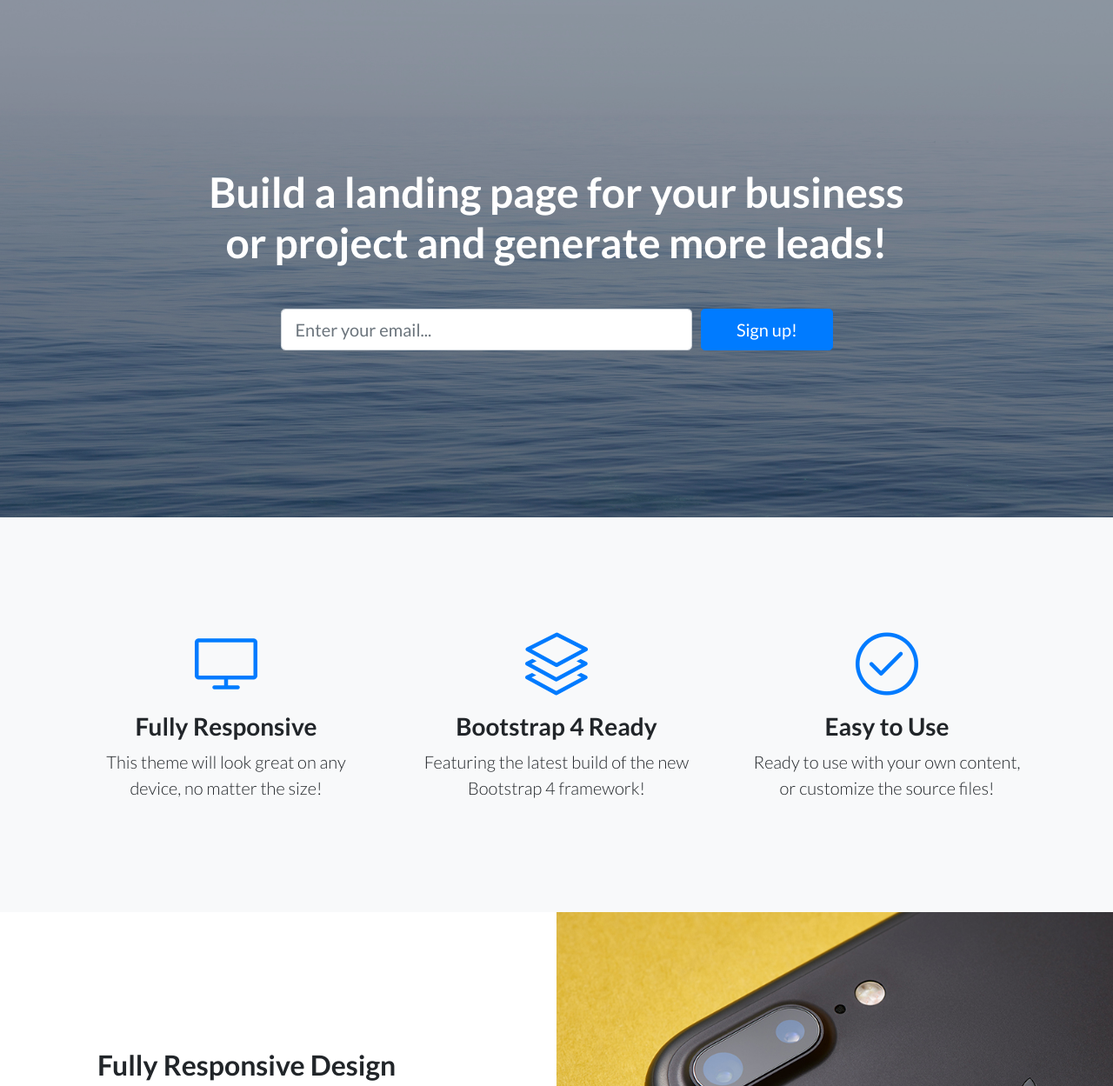
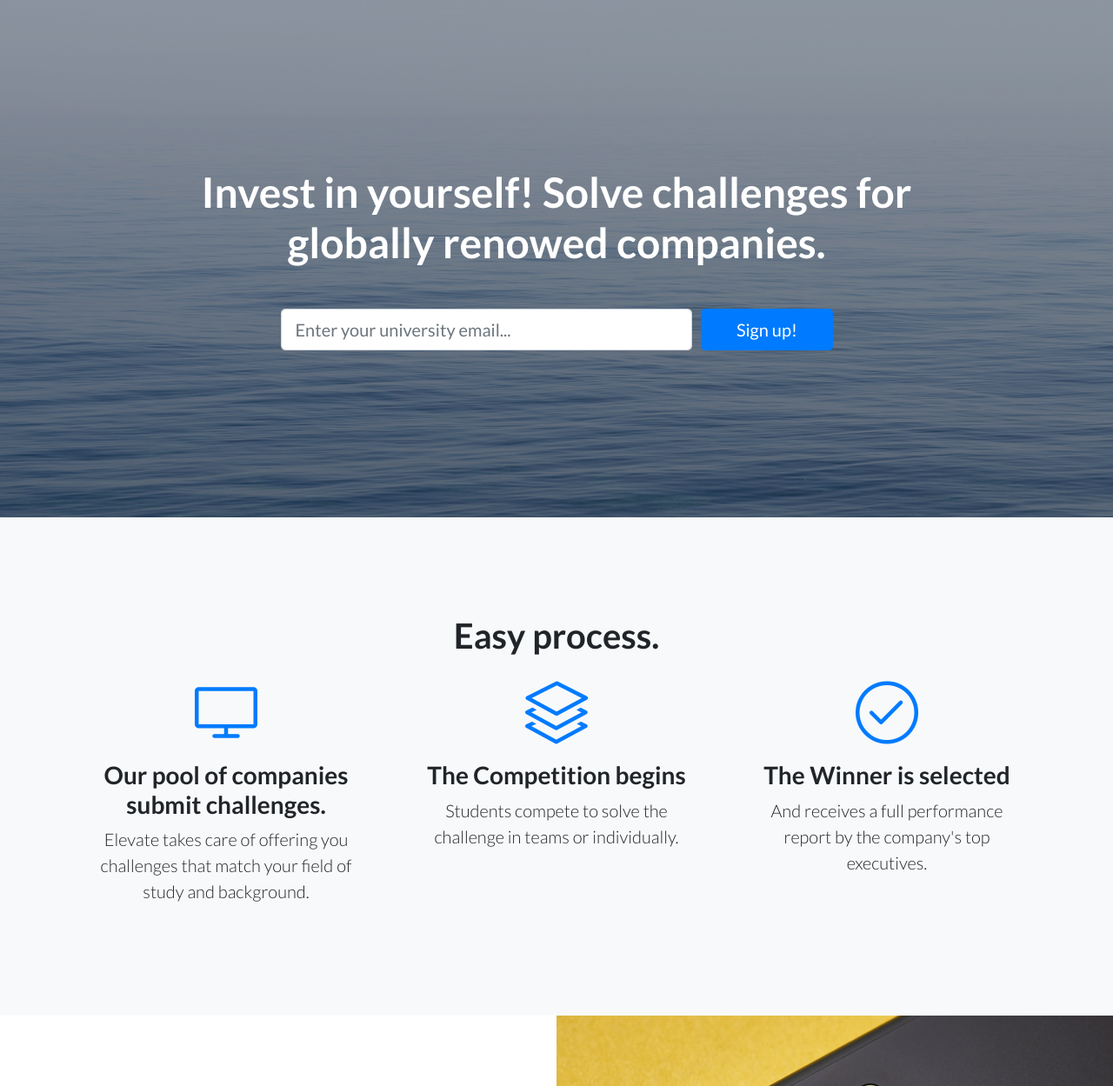
Before and after one commit to vgardrinier/elevate_landing, a website: page index.html in a window 1280 px wide. Shown: the part 56-1305 px from the top of the page at 87% size. Drawn offline with Linux system fonts and the light colour scheme.

Commit message:
change content to match elevate's value prop

```diff
--- a/index.html
+++ b/index.html
@@ -8,7 +8,7 @@
   <meta name="description" content="">
   <meta name="author" content="">
 
-  <title>Landing Page - Start Bootstrap Theme</title>
+  <title>Elevate</title>
 
   <!-- Bootstrap core CSS -->
   <link href="vendor/bootstrap/css/bootstrap.min.css" rel="stylesheet">
@@ -28,8 +28,8 @@
   <!-- Navigation -->
   <nav class="navbar navbar-light bg-light static-top">
     <div class="container">
-      <a class="navbar-brand" href="#">Start Bootstrap</a>
-      <a class="btn btn-primary" href="#">Sign In</a>
+      <a class="navbar-brand" href="#">Get real life experience while studying.</a>
+      <a class="btn btn-primary" href="https://www.linkedin.com/in/victor-gardrinier/">More about the founder</a>
     </div>
   </nav>
 
@@ -39,13 +39,13 @@
     <div class="container">
       <div class="row">
         <div class="col-xl-9 mx-auto">
-          <h1 class="mb-5">Build a landing page for your business or project and generate more leads!</h1>
+          <h1 class="mb-5">Invest in yourself! Solve challenges for globally renowed companies.</h1>
         </div>
         <div class="col-md-10 col-lg-8 col-xl-7 mx-auto">
           <form>
             <div class="form-row">
               <div class="col-12 col-md-9 mb-2 mb-md-0">
-                <input type="email" class="form-control form-control-lg" placeholder="Enter your email...">
+                <input type="email" class="form-control form-control-lg" placeholder="Enter your university email...">
               </div>
               <div class="col-12 col-md-3">
                 <button type="submit" class="btn btn-block btn-lg btn-primary">Sign up!</button>
@@ -60,14 +60,15 @@
   <!-- Icons Grid -->
   <section class="features-icons bg-light text-center">
     <div class="container">
+      <h1 id="process">Easy process.</h1>
       <div class="row">
         <div class="col-lg-4">
           <div class="features-icons-item mx-auto mb-5 mb-lg-0 mb-lg-3">
             <div class="features-icons-icon d-flex">
               <i class="icon-screen-desktop m-auto text-primary"></i>
             </div>
-            <h3>Fully Responsive</h3>
-            <p class="lead mb-0">This theme will look great on any device, no matter the size!</p>
+            <h3>Our pool of companies submit challenges.</h3>
+            <p class="lead mb-0">Elevate takes care of offering you challenges that match your field of study and background.</p>
           </div>
         </div>
         <div class="col-lg-4">
@@ -75,8 +76,8 @@
             <div class="features-icons-icon d-flex">
               <i class="icon-layers m-auto text-primary"></i>
             </div>
-            <h3>Bootstrap 4 Ready</h3>
-            <p class="lead mb-0">Featuring the latest build of the new Bootstrap 4 framework!</p>
+            <h3>The Competition begins</h3>
+            <p class="lead mb-0">Students compete to solve the challenge in teams or individually.</p>
           </div>
         </div>
         <div class="col-lg-4">
@@ -84,8 +85,8 @@
             <div class="features-icons-icon d-flex">
               <i class="icon-check m-auto text-primary"></i>
             </div>
-            <h3>Easy to Use</h3>
-            <p class="lead mb-0">Ready to use with your own content, or customize the source files!</p>
+            <h3>The Winner is selected</h3>
+            <p class="lead mb-0">And receives a full performance report by the company's top executives.</p>
           </div>
         </div>
       </div>
```
Also changed, not shown: css/landing-page.css, scss/_call-to-action.scss (line endings or trailing spaces).
